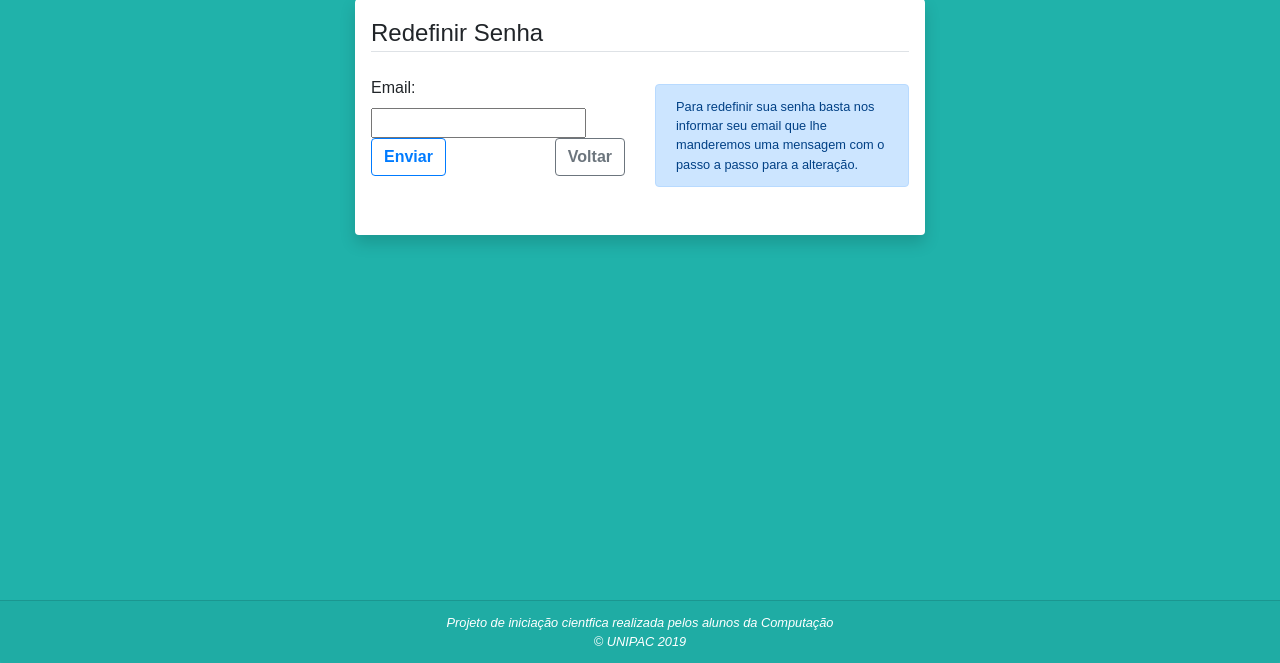
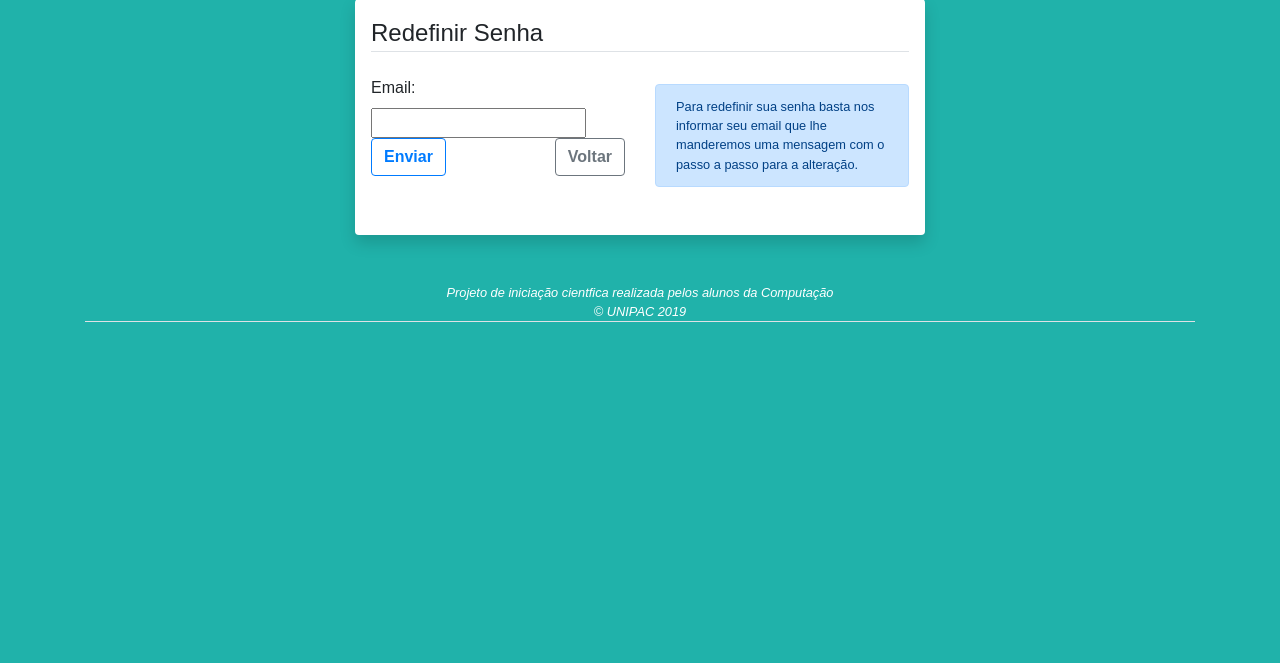
Before and after one commit to hemilioaraujo/portal_ensino, a Django app: page /usuarios/password-reset/ in a window 1280 px wide. Shown: the part 137-800 px from the top of the page. Run offline with Django 3.2, Linux system fonts and the light colour scheme; parts of the project's set-up code (start-up, migrations or seed data) failed here and were passed over; some libraries are stand-ins or nearby versions; some web fonts are replaced.

Commit message:
Alterar footer de reset psw

```diff
--- a/portal_ensino/usuarios/templates/password_reset.html
+++ b/portal_ensino/usuarios/templates/password_reset.html
@@ -42,7 +42,7 @@
 {% endblock %}
 
 {% block footer %}
-<footer class="card-footer fixed-bottom small">
+<footer class="small mb-2 border-bottom">
     Projeto de iniciação cientfica realizada pelos alunos da Computação <br>
     &copy; UNIPAC 2019
 </footer>
```
